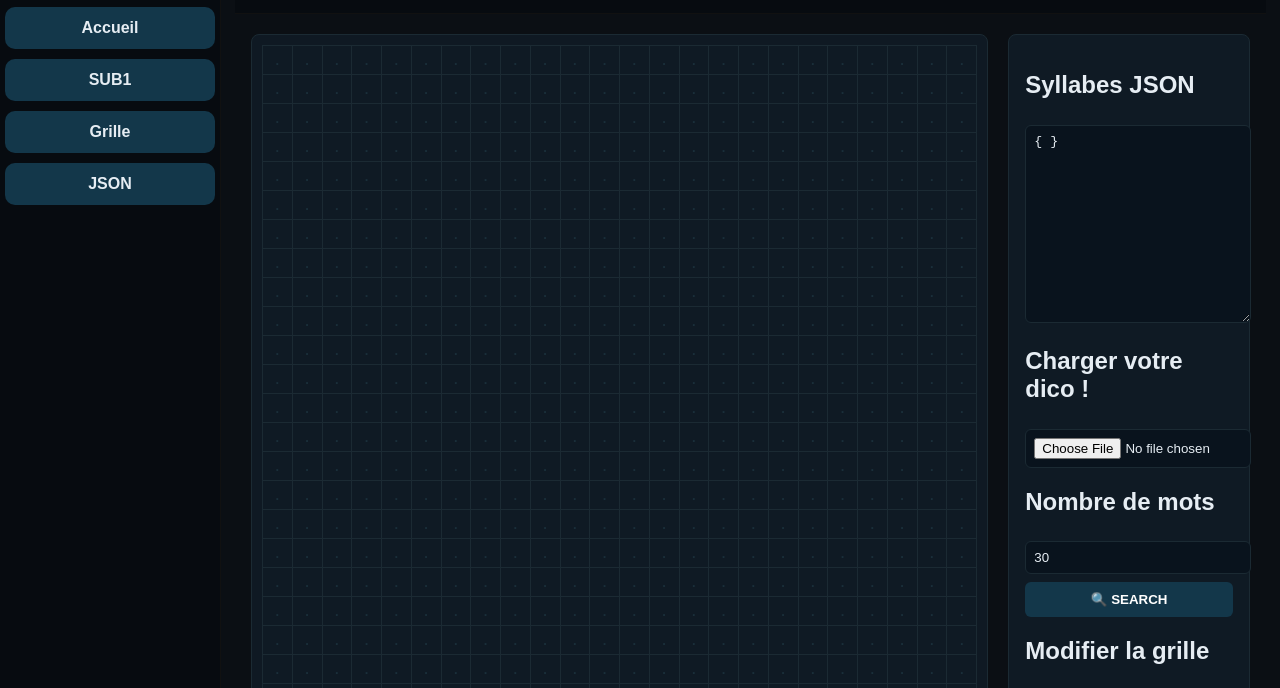
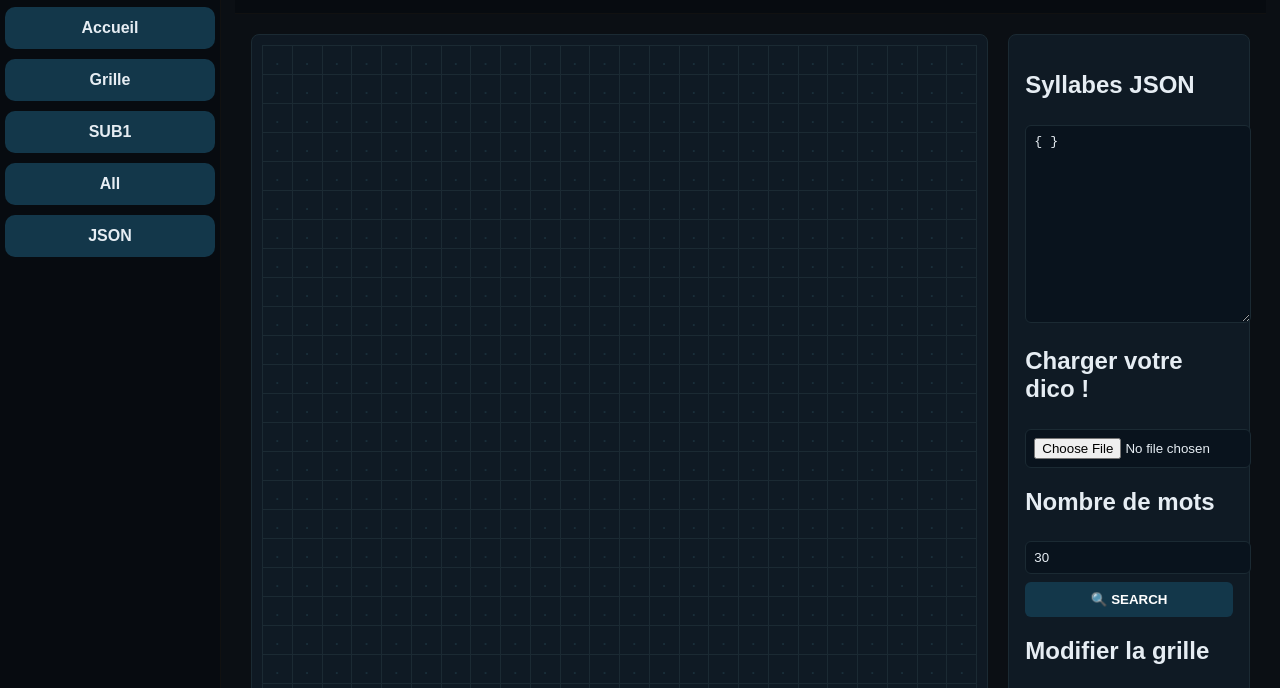
Before and after one commit to murireset/wordbombhelper, a plain HTML site: page grille.html in a window 1280 px wide. Shown: the part 86-774 px from the top of the page. Drawn offline with Linux system fonts and the light colour scheme.

Commit message:
Update grille.html

```diff
--- a/grille.html
+++ b/grille.html
@@ -143,8 +143,9 @@ button:hover { background:#18506a; }
 <div class="sidebar">
   <h2>Menu</h2>
   <a href="index.html">Accueil</a>
+  <a href="index.html">Grille</a>
   <a href="sub1.html">SUB1</a>
-  <a href="grille.html">Grille</a>
+  <a href="grille.html">All</a>
   <a href="json.html">JSON</a>
 
   <!-- rajoute ici d'autres pages si nécessaire -->
```
